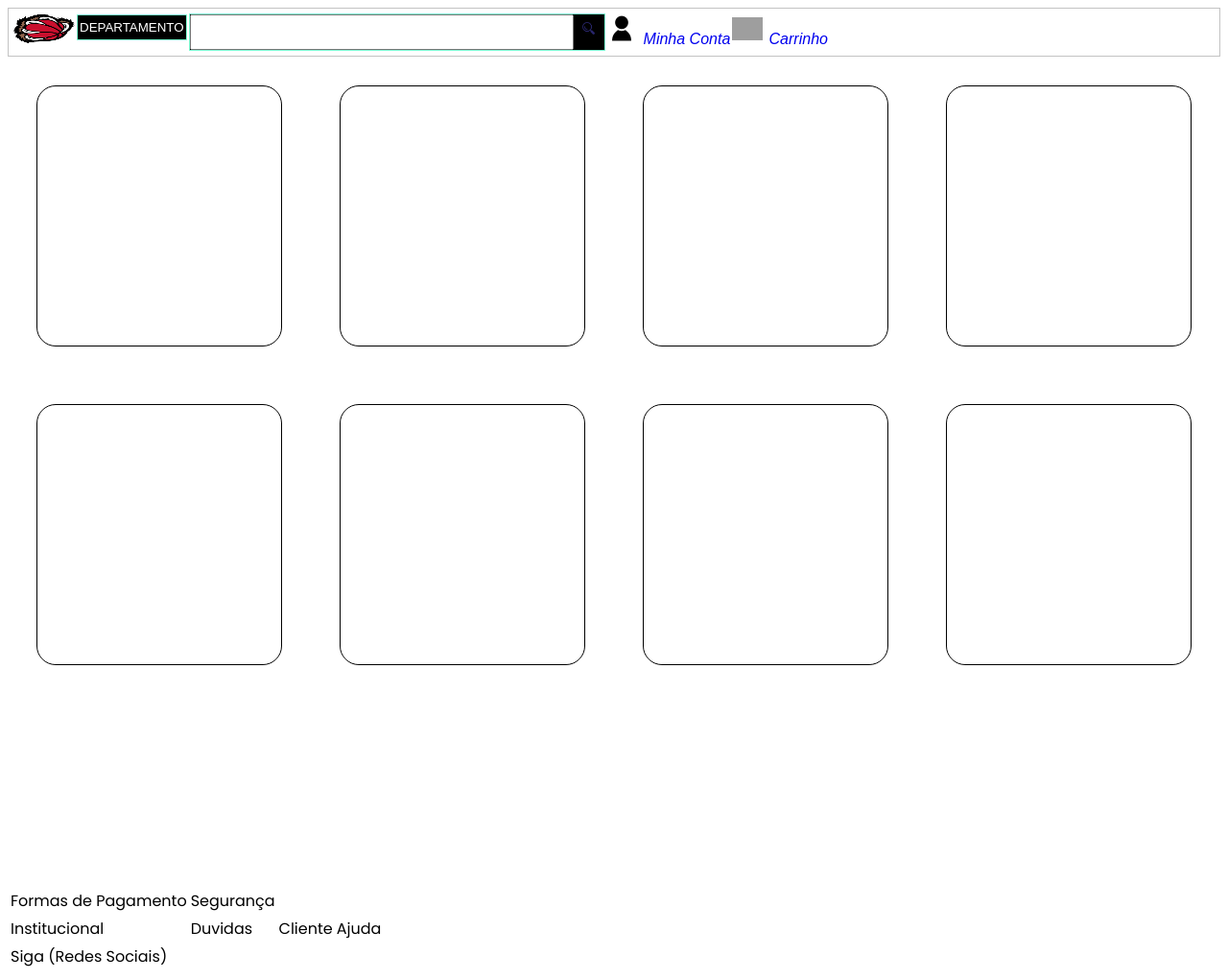
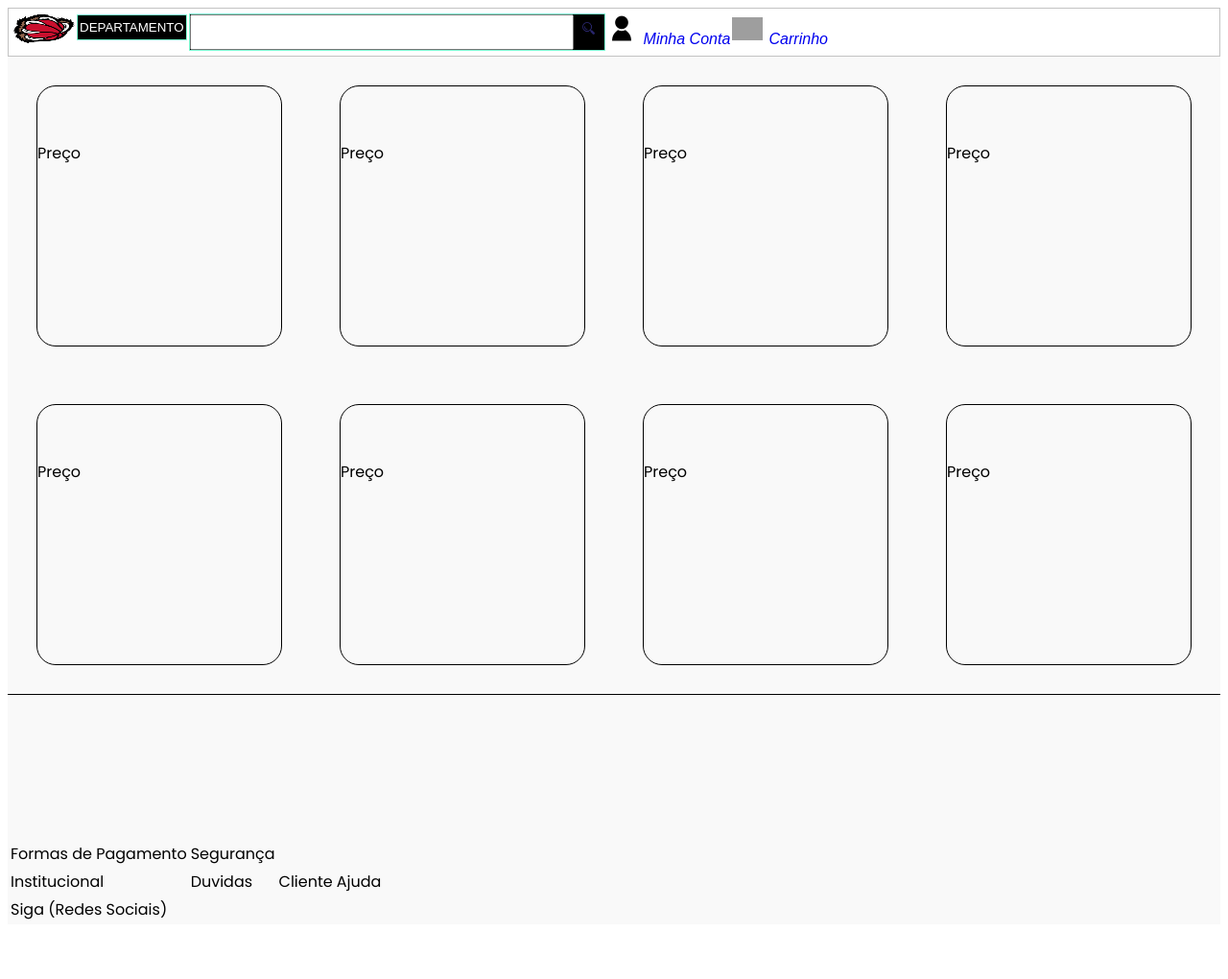
Before and after one commit to grupo-tcc-ti/pcc_emarket, a PHP site: page / in a window 1280 px wide. Shown: the whole page at 96% size. After the commit the page ends 958 px from the top, so only its background shows below. Run offline with PHP 8.4, Linux system fonts and the light colour scheme; grey boxes are pictures that could not be loaded.

Commit message:
Add comments

```diff
--- a/sitio/css/style.css
+++ b/sitio/css/style.css
@@ -185,21 +185,32 @@ i.linkcart {
   background-color: #3e8e41;
 }
 
-/* Alterações para a vitrine */
-.container-prod{
+/* Vitrine */
+
+.container-prod{ /* Modifies all card rows */
     display:flex;
     flex-direction: column;
+    background-color: #f9f9f9;
 }
-.list-cards{
+.list-cards{ /* Modify a card list */
     display:flex;
     flex-direction: row;
 
 }
-.cards-items{
+.cards-items{ /* Modifies cards only and their interior elements */
     display:flex;
+    flex-direction: column;
     margin: 30px;
     border: 1px solid black;
     border-radius: 20px;
     width: 320px;
     height: 270px;
+    position: relative;
 }
+
+/* Rodapé */
+
+footer{
+    border-top: 1px solid black;
+    background-color: #f9f9f9;
+}
--- a/sitio/index.html
+++ b/sitio/index.html
@@ -16,7 +16,7 @@
             <span class="center">-Space in between-</span>
             <span class="right">Minha Conta Central de Atendimento</span>
         </div> -->
-        <!-- _____________________________________________________________________________________________________ -->
+
         <div id="header">
             <header id="nav-top">
                 <div id="top-container">
@@ -89,19 +89,43 @@
         </div>
         <section class="container-prod">
             <div class="list-cards">
-                <div class="cards-items"></div>
-                <div class="cards-items"></div>
-                <div class="cards-items"></div>
-                <div class="cards-items"></div>
+                <div class="cards-items">
+                    <figure><img src=""></figure>
+                    <figcaption>Preço</figcaption>
+                </div>
+                <div class="cards-items">
+                    <figure><img src=""></figure>
+                    <figcaption>Preço</figcaption>
+                </div>
+                <div class="cards-items">
+                    <figure><img src=""></figure>
+                    <figcaption>Preço</figcaption>
+                </div>
+                <div class="cards-items">
+                    <figure><img src=""></figure>
+                    <figcaption>Preço</figcaption>
+                </div>
             </div>
             <div class="list-cards">
-                <div class="cards-items"></div>
-                <div class="cards-items"></div>
-                <div class="cards-items"></div>
-                <div class="cards-items"></div>
+                <div class="cards-items">
+                    <figure><img src=""></figure>
+                    <figcaption>Preço</figcaption>
+                </div>
+                <div class="cards-items">
+                    <figure><img src=""></figure>
+                    <figcaption>Preço</figcaption>
+                </div>
+                <div class="cards-items">
+                    <figure><img src=""></figure>
+                    <figcaption>Preço</figcaption>
+                </div>
+                <div class="cards-items">
+                    <figure><img src=""></figure>
+                    <figcaption>Preço</figcaption>
+                </div>
             </div>
         </section>
-        <div class="footer"> <br><br>
+        <div class="footer">
             <footer>
                 <table>
                     <tr>
```
